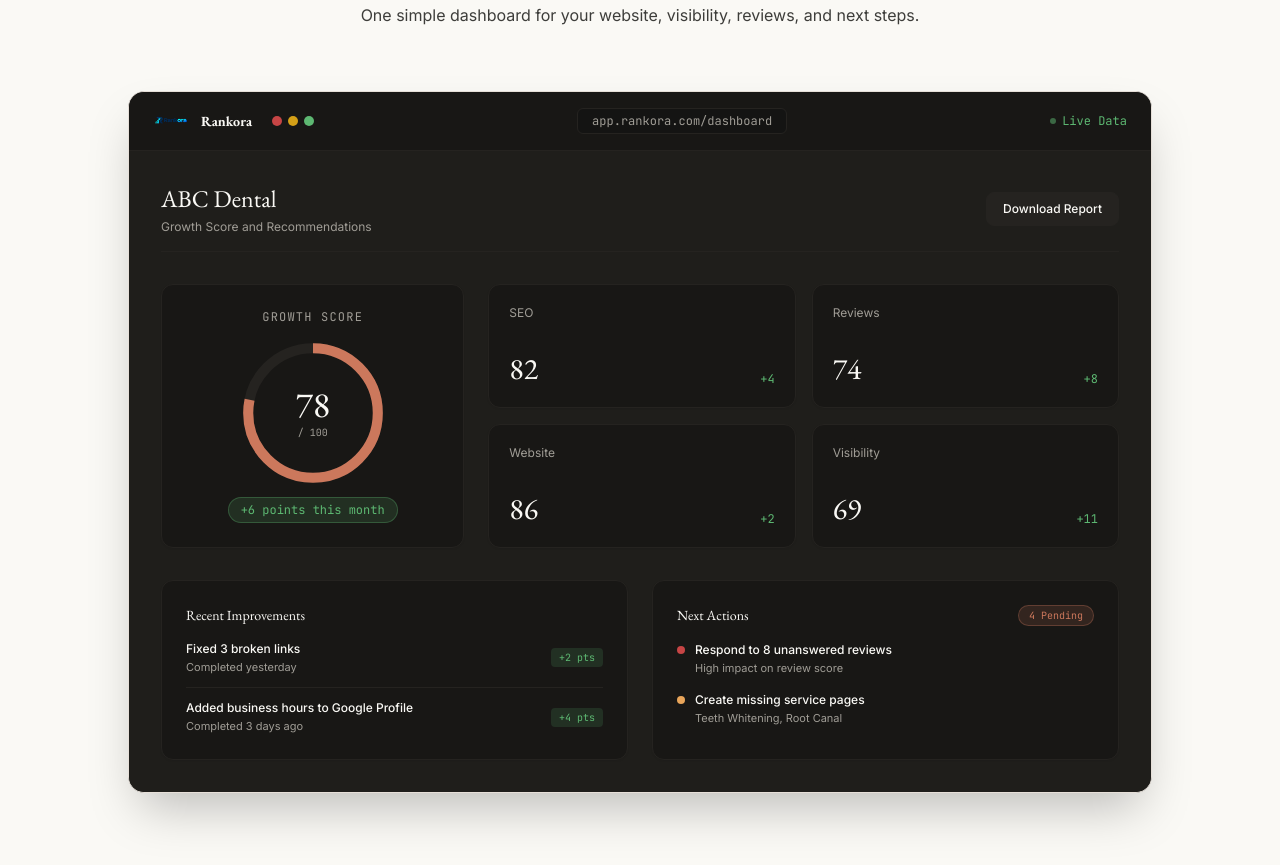
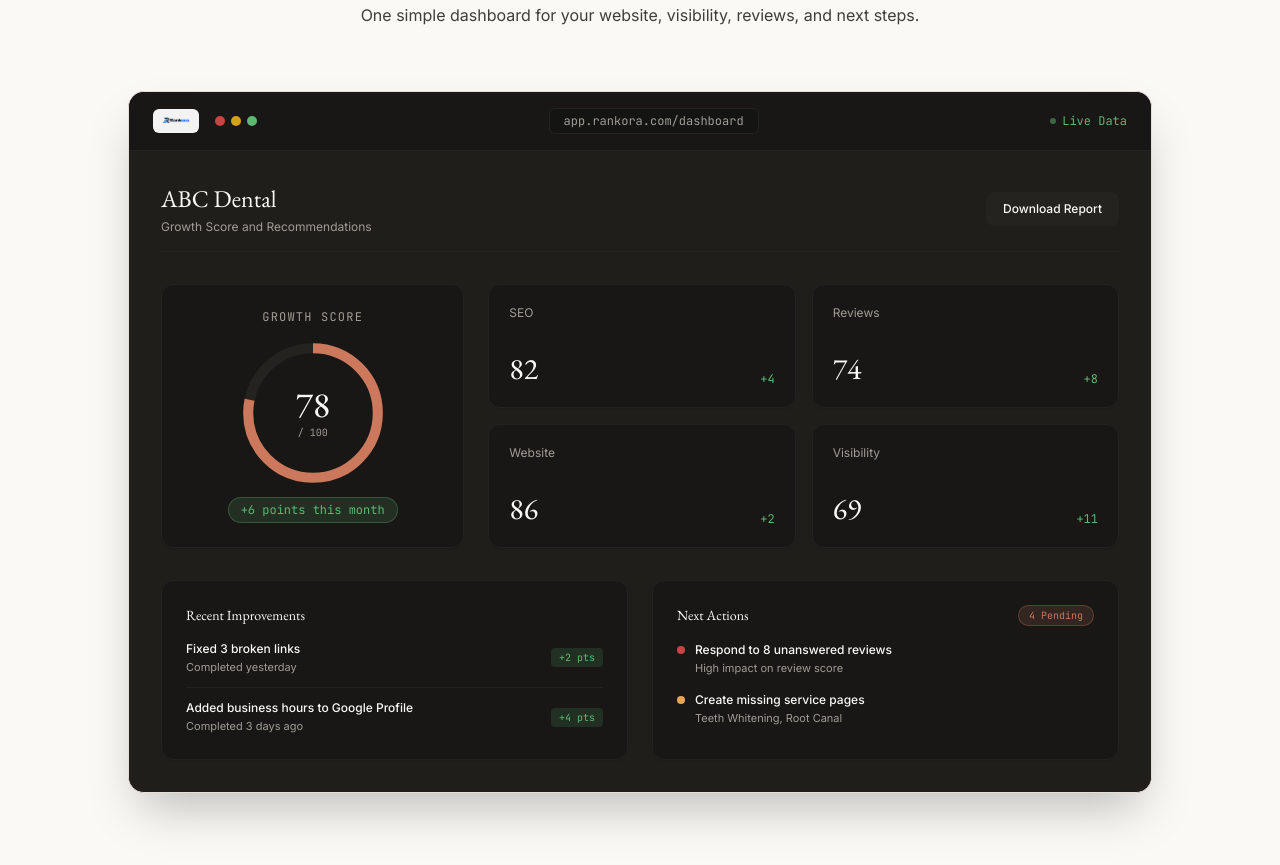
Before and after one commit to saninabbas/local-sass, a React (Vite) app: page / in a window 1280 px wide. Shown: the part 4605-5470 px from the top of the page. Built offline with nearby package versions, Linux system fonts and the light colour scheme; no server answers.

Commit message:
fix: remove duplicate text in product preview mockup header

```diff
--- a/src/components/sections/ProductPreviewSection.tsx
+++ b/src/components/sections/ProductPreviewSection.tsx
@@ -16,13 +16,14 @@ export function ProductPreviewSection() {
             {/* Browser/App Header */}
             <div className="border-b border-[#252320] bg-[#181715] px-6 py-4 flex items-center justify-between">
               <div className="flex items-center gap-3">
-                <img
-                  src="/brand/logo.png"
-                  alt="Rankora Logo"
-                  className="h-6 w-auto object-contain brightness-200"
-                />
-                <span className="font-serif font-bold text-sm text-[#faf9f5]">Rankora</span>
-                <div className="flex space-x-1.5 ml-2">
+                <div className="bg-white/95 px-2 py-0.5 rounded-md shadow-xs">
+                  <img
+                    src="/brand/logo.png"
+                    alt="Rankora"
+                    className="h-5 w-auto object-contain"
+                  />
+                </div>
+                <div className="flex space-x-1.5 ml-1">
                   <div className="w-2.5 h-2.5 rounded-full bg-[#c64545]"></div>
                   <div className="w-2.5 h-2.5 rounded-full bg-[#d4a017]"></div>
                   <div className="w-2.5 h-2.5 rounded-full bg-[#5db872]"></div>
```
